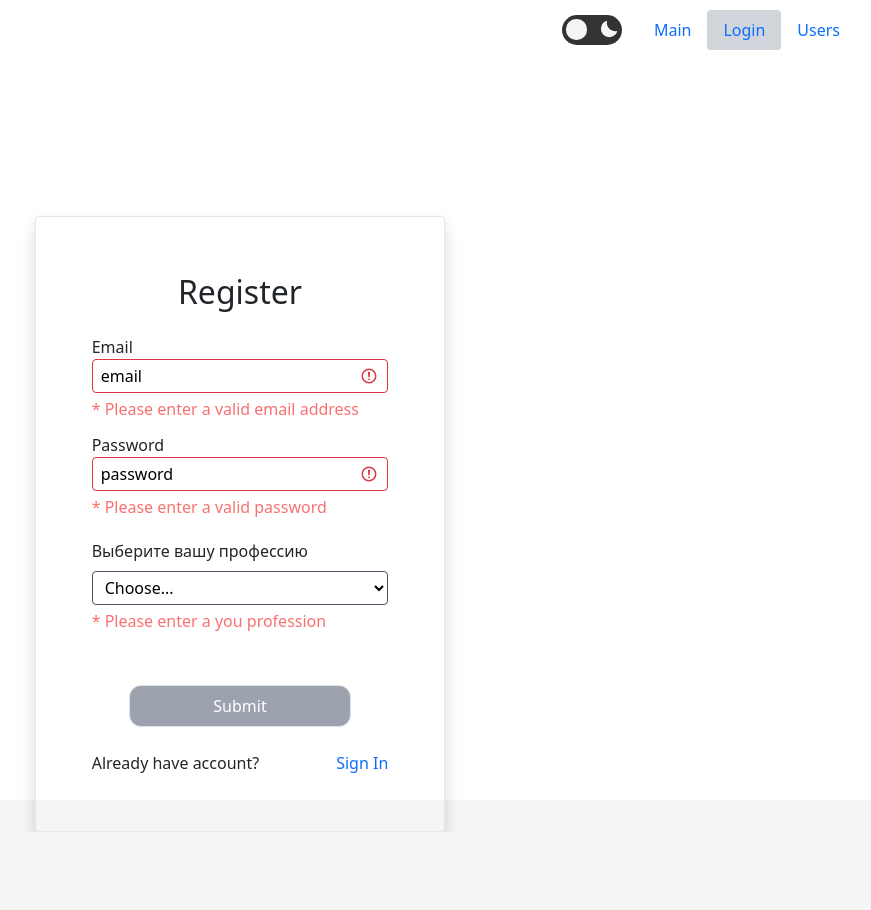
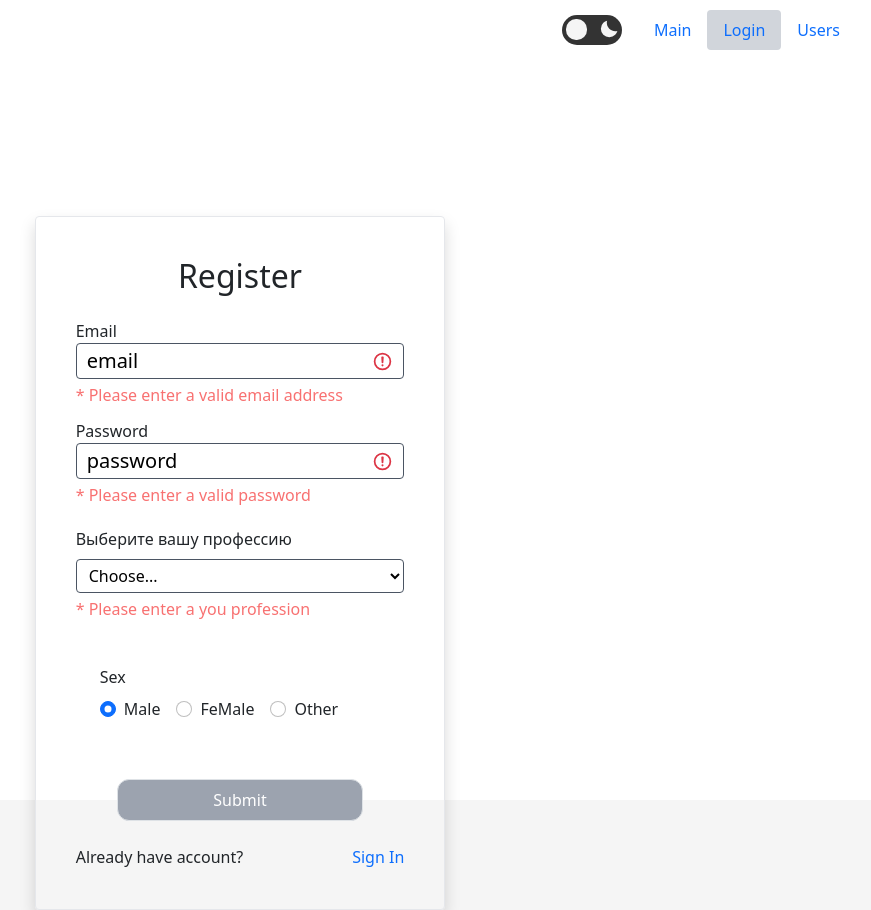
Before and after one commit to egolegegit/2_Frontend_lesson_2_1, a React (Create React App) app: page /login in a window 1280 px wide. Both pictures are taken after a click on the button "Sign Up". Shown: the whole page, without its empty margins (400-1271 px from the left). Before the commit the page ends 832 px from the top, so only its background shows below. Built offline with nearby package versions, Linux system fonts and the light colour scheme; what @tailwindcss/typography would draw is missing.

Commit message:
add radioField component

```diff
--- /dev/null
+++ b/src/app/components/common/form/radioField.js
@@ -0,0 +1,43 @@
+import React from 'react'
+import PropTypes from 'prop-types'
+
+const RadioField = ({ label, name, value, options, onChange }) => {
+  return (
+    <div className="my-4">
+      <label className="w-full text-left form-label">{label}</label>
+
+      {options &&
+        options.map((option) => (
+          <div key={option.name} className="form-check form-check-inline">
+            <input
+              className="form-check-input"
+              type="radio"
+              checked={option.value === value}
+              name={name}
+              id={option.name + '_' + option.value}
+              value={option.value}
+              onChange={onChange}
+            />
+            <label
+              className="form-check-label"
+              htmlFor={option.name + '_' + option.value}
+            >
+              {option.name}
+            </label>
+          </div>
+        ))}
+    </div>
+  )
+}
+
+RadioField.propTypes = {
+  label: PropTypes.string,
+  name: PropTypes.string,
+  value: PropTypes.string,
+  onChange: PropTypes.func,
+  defaultOption: PropTypes.string,
+  error: PropTypes.string,
+  options: PropTypes.oneOfType([PropTypes.object, PropTypes.array]),
+}
+
+export default RadioField
--- a/src/app/components/ui/registerForm.jsx
+++ b/src/app/components/ui/registerForm.jsx
@@ -3,9 +3,15 @@ import { validator } from '../../utils/validator'
 import api from '../../api'
 import TextField from '../common/form/textField'
 import SelectedField from '../common/form/selectedField'
+import RadioField from '../common/form/radioField'
 
 const RegisterForm = () => {
-  const [data, setData] = useState({ email: '', password: '', profession: '' })
+  const [data, setData] = useState({
+    email: '',
+    password: '',
+    profession: '',
+    sex: 'male',
+  })
   const [professions, setProfessions] = useState()
   const [errors, setErrors] = useState({})
 
@@ -60,7 +66,7 @@ const RegisterForm = () => {
   return (
     <form
       onSubmit={handleSubmit}
-      className="flex flex-col items-center w-full text-center"
+      className="flex flex-col items-center w-full "
     >
       <TextField
         label="Email"
@@ -87,6 +93,18 @@ const RegisterForm = () => {
         value={data.profession}
         options={professions}
         error={errors.profession}
+        onChange={handleChange}
+      />
+
+      <RadioField
+        label={'Sex'}
+        name="sex"
+        options={[
+          { name: 'Male', value: 'male' },
+          { name: 'FeMale', value: 'Female' },
+          { name: 'Other', value: 'other' },
+        ]}
+        value={data.sex}
         onChange={handleChange}
       />
 
--- a/src/app/layouts/login.jsx
+++ b/src/app/layouts/login.jsx
@@ -15,7 +15,7 @@ const Login = () => {
 
   return (
     <div className="pt-40 layout-content">
-      <div className="flex flex-col items-center w-full rounded shadow p-14 wrapper-form sm:w-2/3 md:w-2/5 lg:w-2/6 dark:border-green-400 border-1">
+      <div className="flex flex-col items-center w-full p-10 rounded shadow wrapper-form sm:w-2/3 md:w-2/5 lg:w-2/6 dark:border-green-400 border-1">
         {formType === 'register' ? (
           <>
             <h2>Register</h2>
--- a/src/index.scss
+++ b/src/index.scss
@@ -139,7 +139,8 @@
     border-radius: inherit;
   }
 
-  input {
+  input[type='text'],
+  input[type='password'] {
     width: 100%;
     min-width: 100%;
     max-width: 100%;
@@ -152,10 +153,17 @@
     -webkit-text-fill-color: #000;
   }
 
-  input:-webkit-autofill,
-  input:-webkit-autofill:hover,
-  input:-webkit-autofill:focus,
-  input:-webkit-autofill:active {
+  input[type='text']:-webkit-autofill,
+  input[type='text']:-webkit-autofill:hover,
+  input[type='text']:-webkit-autofill:focus,
+  input[type='text']:-webkit-autofill:active {
+    -webkit-box-shadow: 0 0 0 30px white inset !important;
+  }
+
+  input[type='password']:-webkit-autofill,
+  input[type='password']:-webkit-autofill:hover,
+  input[type='password']:-webkit-autofill:focus,
+  input[type='password']:-webkit-autofill:active {
     -webkit-box-shadow: 0 0 0 30px white inset !important;
   }
 }
```
